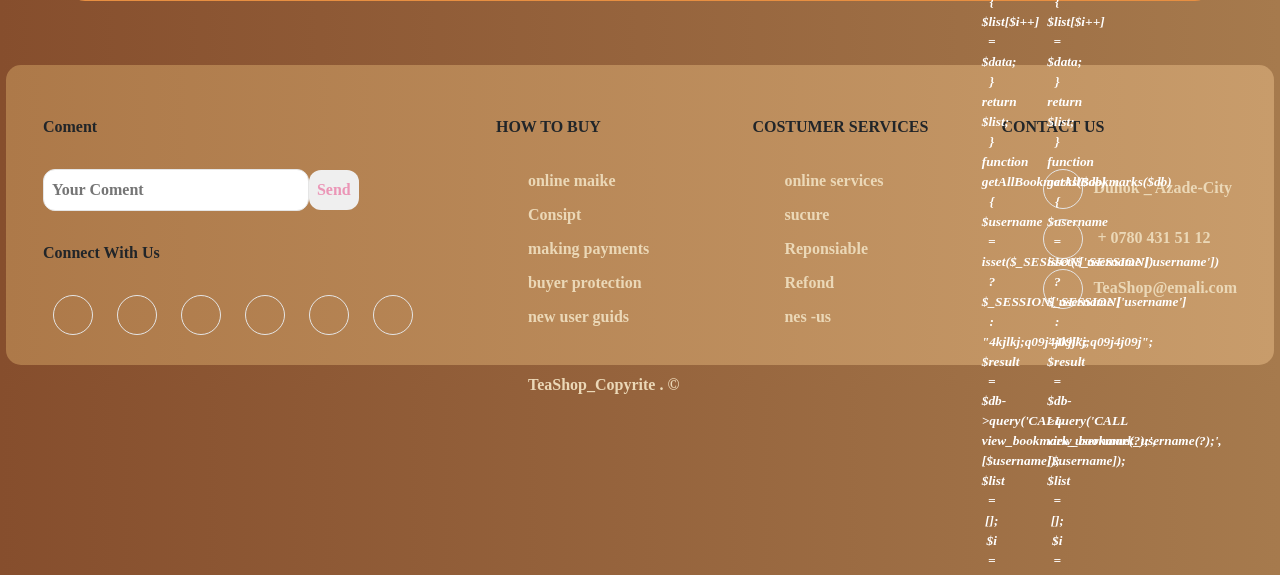
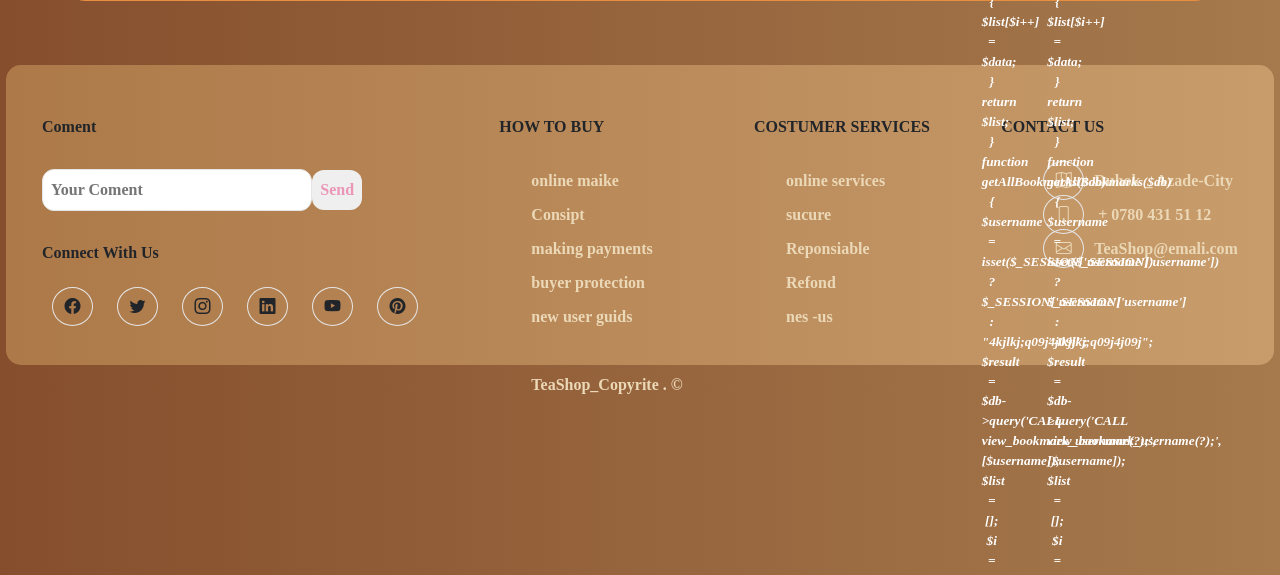
Before and after one commit to yousif-wali/TeaShop, a PHP site: page /2023/ in a window 1280 px wide. Shown: the part 1558-2133 px from the top of the page. Run offline with PHP 8.4, Linux system fonts and the light colour scheme; some libraries are stand-ins or nearby versions; some web fonts are replaced.

Commit message:
Changing Icon library from fontawesome to bootstrap

```diff
--- a/new/pages/footer.php
+++ b/new/pages/footer.php
@@ -70,12 +70,12 @@
       <input type="text" placeholder="Your Coment">
       <button>Send</button>
       <p>Connect  With Us</p>
-      <i class="fa fa-facebook"></i>
-      <i class="fa fa-twitter"></i>
-      <i class="fa fa-instagram"></i>
-      <i class="fa fa-linkedin"></i>
-      <i class="fa fa-youtube"></i>
-      <i class="fa fa-pinterest"></i>
+      <i class="bi bi-facebook"></i>
+      <i class="bi bi-twitter"></i>
+      <i class="bi bi-instagram"></i>
+      <i class="bi bi-linkedin"></i>
+      <i class="bi bi-youtube"></i>
+      <i class="bi bi-pinterest"></i>
 
         </div>
         <div>
@@ -105,9 +105,9 @@
       <div>
         <p>CONTACT US</p>
         <ul>
-          <li><a href="#"><i class="fa fa-map-marker"></i>Duhok _ Azade-City</a></li>
-          <li><a href="#"><i class="fa fa-phone"></i> + 0780 431 51 12</a></li>
-          <li><a href="#"><i class="fa fa-envelope"></i>TeaShop@emali.com</a></li>
+          <li><a href="#"><i class="bi bi-map"></i>Duhok _ Azade-City</a></li>
+          <li><a href="#"><i class="bi bi-phone"></i> + 0780 431 51 12</a></li>
+          <li><a href="#"><i class="bi bi-envelope"></i>TeaShop@emali.com</a></li>
       </ul>
       </footer>
 
```
